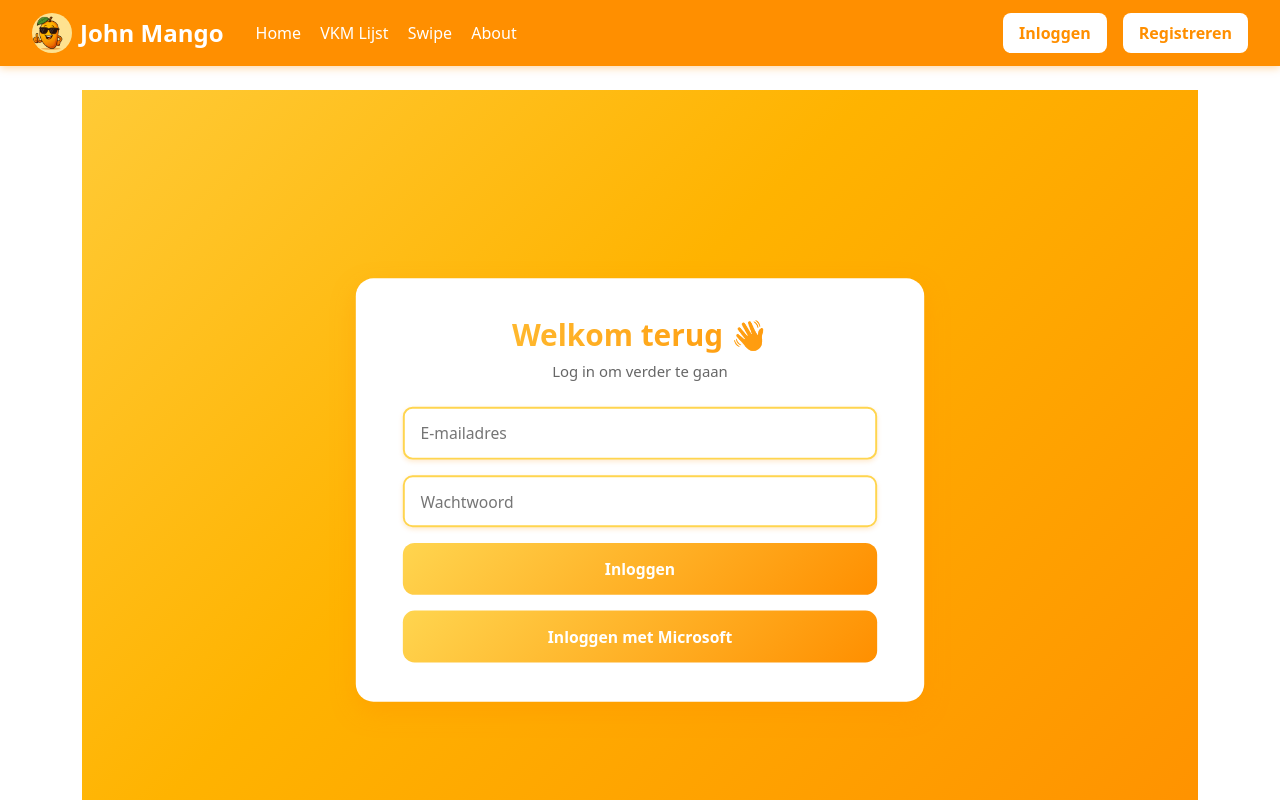
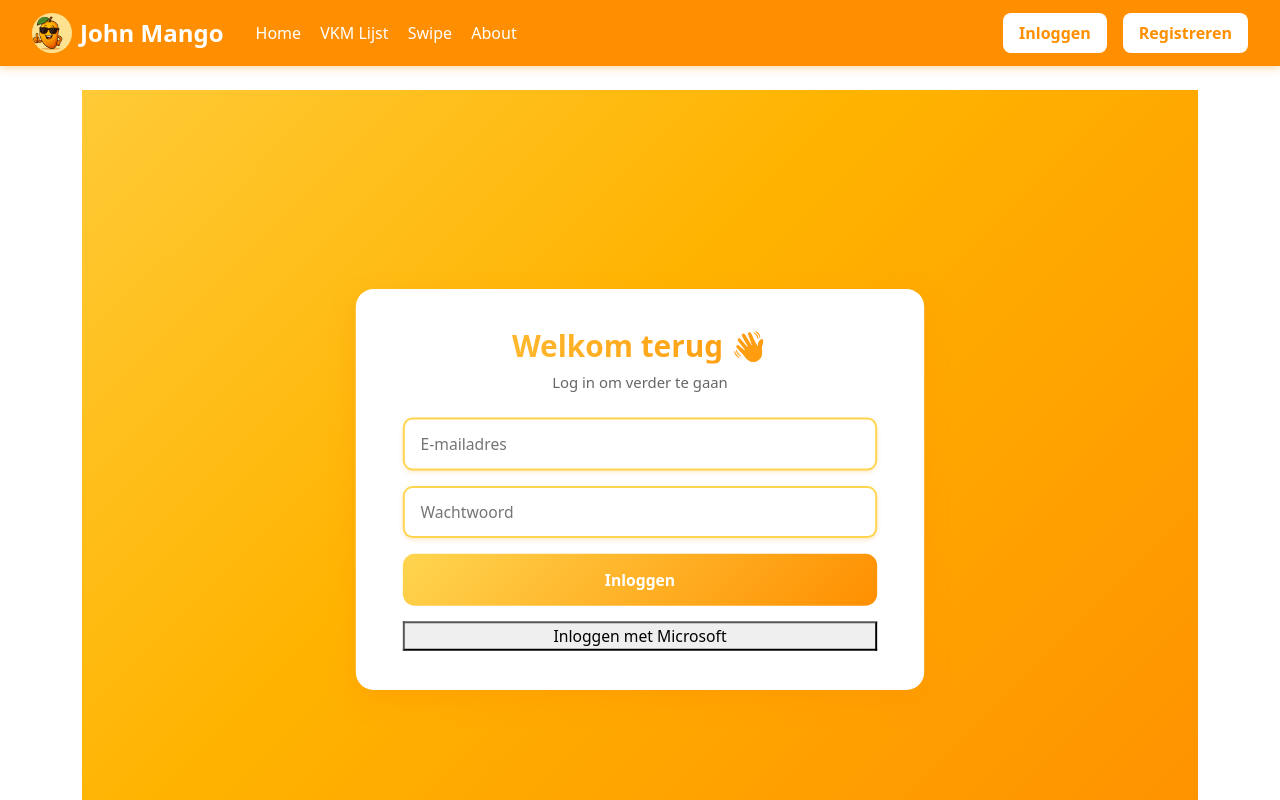
Before and after one commit to JohnBeunBV/KeuzeKompasJohnMango, a React (Vite) app in the folder react-app/: page /login in a window 1280 px wide. Shown: the top 800 px of the page. Built offline with nearby package versions, Linux system fonts and the light colour scheme; no server answers.

Commit message:
login oauth button grey if env not config correctly

```diff
--- a/react-app/src/auth/microsoftAuth.ts
+++ b/react-app/src/auth/microsoftAuth.ts
@@ -22,3 +22,7 @@ export const initMsal = async () => {
         initialized = true;
     }
 };
+export const isMicrosoftOAuthEnabled = Boolean(
+    import.meta.env.VITE_MS_CLIENT_ID &&
+    import.meta.env.VITE_MS_TENANT_ID
+);
--- a/react-app/src/presentation/index.css
+++ b/react-app/src/presentation/index.css
@@ -485,6 +485,16 @@ html {
 .register-button:hover {
   background: linear-gradient(135deg, #ffc107, #ff6f00);
   transform: scale(1.05);
+}
+.login-button-microsoft:disabled {
+    border: none;
+    font-weight: 600;
+    padding: 0.9rem;
+    border-radius: 12px;
+    transition: all 0.3s ease;
+    background-color: #ccc;
+    color: #666;
+    cursor: not-allowed;
 }
 
 .error-message {
--- a/react-app/src/presentation/pages/LoginPage.tsx
+++ b/react-app/src/presentation/pages/LoginPage.tsx
@@ -3,7 +3,7 @@ import {useNavigate} from "react-router-dom";
 import {useAppDispatch} from "../../application/store/hooks";
 import {loginSuccess} from "../../application/Slices/authSlice";
 import apiClient from "../../infrastructure/ApiClient";
-import {initMsal, msalInstance} from "../../auth/microsoftAuth";
+import {initMsal, isMicrosoftOAuthEnabled, msalInstance} from "../../auth/microsoftAuth";
 import "../index.css";
 
 const LoginPage: React.FC = () => {
@@ -94,8 +94,10 @@ const LoginPage: React.FC = () => {
                     </button>
                     <button
                         type="button"
-                        className="login-button microsoft"
+                        className="login-button-microsoft"
                         onClick={handleMicrosoftLogin}
+                        disabled={!isMicrosoftOAuthEnabled}
+                        title={!isMicrosoftOAuthEnabled ? "OAuth niet geconfigureerd" : ""}
                     >
                         Inloggen met Microsoft
                     </button>
```
